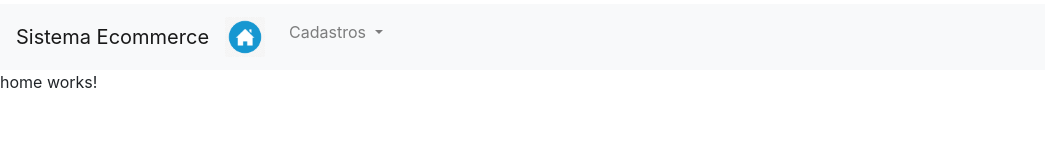
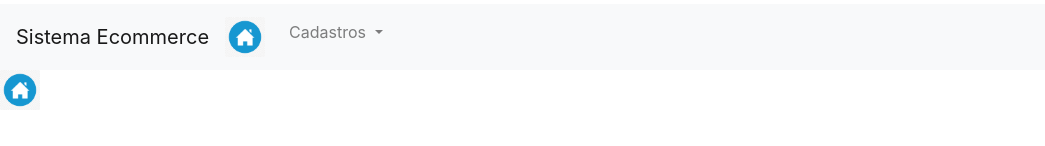
Before and after one commit to keilanerizza/SistemaEcommerceCLI, an Angular app: page / in a window 1280 px wide. Shown: the part 352-498 px from the top of the page, without its empty margins (0-1045 px from the left). Built offline with nearby package versions, Linux system fonts and the light colour scheme.

Commit message:
arquivo home.html

```diff
--- a/src/app/home/home.component.html
+++ b/src/app/home/home.component.html
@@ -1,3 +1 @@
-<p>
-  home works!
-</p>
+<img src="../assets/img/home.png" class="img-responsive" alt="Logo bootstrap" width="40" height="40">
```
